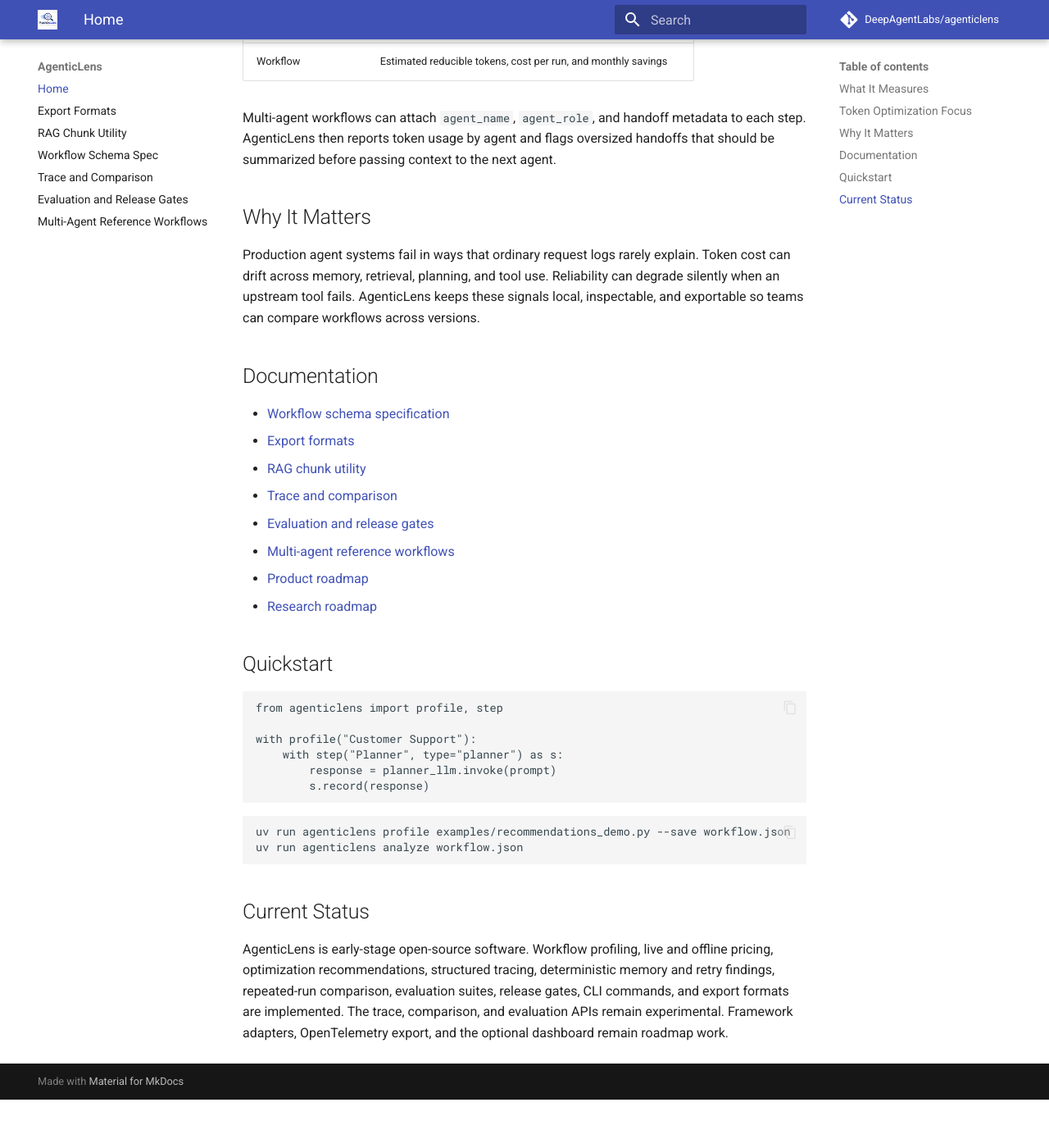
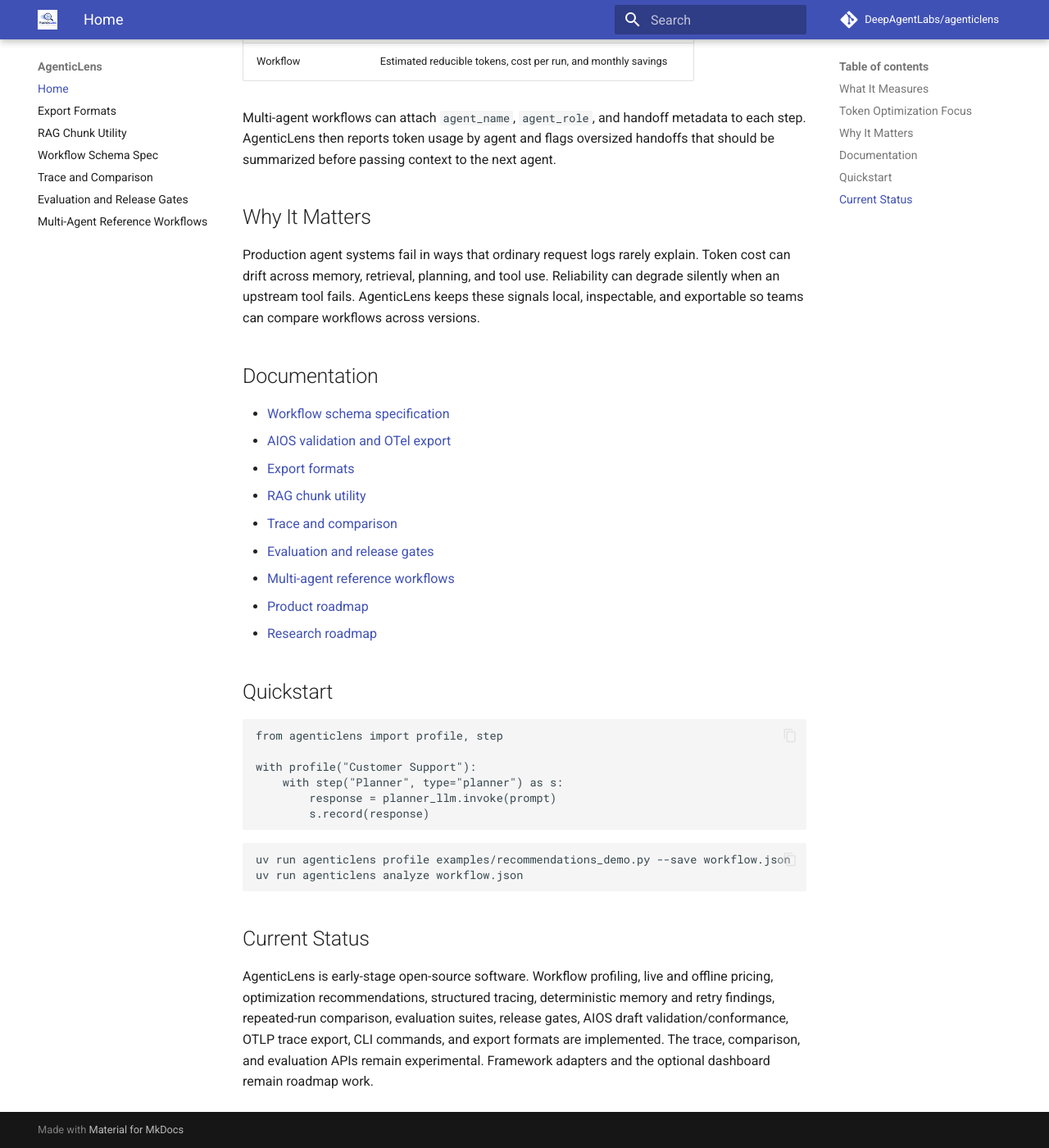
Before and after one commit to DeepAgentLabs/agenticlens, an MkDocs documentation site: the page built from docs/index.md, in a window 1280 px wide and 1400 px high, scrolled down 1994 px. Shown: the whole window at 82% size. Built offline with MkDocs 1.6.1 and Material for MkDocs 9.7.7, drawn with Linux system fonts in a browser that asks for light colours; comment, search, counter and statistics services are not loaded; before the commit the page ends 3335 px from its top, so only the background shows below that.

Commit message:
docs: add aios validation and otlp docs entry

```diff
--- a/docs/index.md
+++ b/docs/index.md
@@ -55,6 +55,7 @@ local, inspectable, and exportable so teams can compare workflows across version
 ## Documentation
 
 - [Workflow schema specification](workflow-schema-spec.md)
+- [AIOS validation and OTel export](aios-validation-and-otel.md)
 - [Export formats](export-formats.md)
 - [RAG chunk utility](rag-chunk-utility.md)
 - [Trace and comparison](trace-and-comparison.md)
@@ -84,6 +85,7 @@ uv run agenticlens analyze workflow.json
 AgenticLens is early-stage open-source software. Workflow profiling, live and
 offline pricing, optimization recommendations, structured tracing, deterministic
 memory and retry findings, repeated-run comparison, evaluation suites, release
-gates, CLI commands, and export formats are implemented. The trace,
-comparison, and evaluation APIs remain experimental. Framework adapters,
-OpenTelemetry export, and the optional dashboard remain roadmap work.
+gates, AIOS draft validation/conformance, OTLP trace export, CLI commands, and
+export formats are implemented. The trace, comparison, and evaluation APIs
+remain experimental. Framework adapters and the optional dashboard remain
+roadmap work.
```
